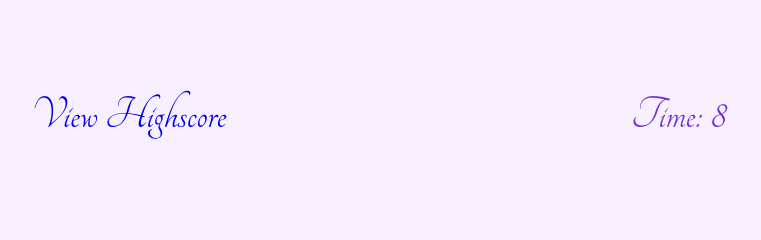
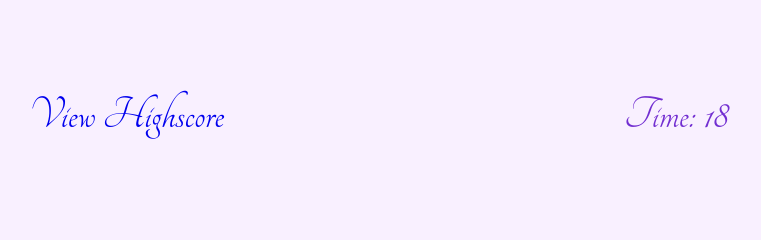
Before and after one commit to julie0327/popquiz, a plain HTML site: page index.html in a window 1280 px wide. Both pictures are taken after a click on the button "Start". Shown: the top 240 px of the page, 262-1023 px from the left. Drawn offline with nearby package versions, Linux system fonts and the light colour scheme.

Commit message:
adding deduction of time

```diff
--- a/index.html
+++ b/index.html
@@ -16,7 +16,7 @@
     <div class="container">
         <header>
             <span><a href="./highscore.html">View Highscore</a></span>
-            <span class="countdonw_time">Time:10</span>
+            <span class="countdonw_time">Time:20</span>
         </header>
 
         <main>
--- a/script.js
+++ b/script.js
@@ -44,21 +44,26 @@ function checkAnswer(btn, num) {
     console.log(score);
     return correctAnswer();
   } else {
+    secondnNumber = secondnNumber - 3
+    if (secondnNumber<=0) {
+      window.location.href='./gameover.html'
+    }
+    console.log(secondnNumber);
     return incorrectAnswer();
   }
 }
 
-let num = 10;
+let secondnNumber = 20;
 let start_countdown;
 function count_down() {
   console.log("start counting down");
   start_countdown = setInterval(function () {
-    num--;
-    if (num === 0) {
+    secondnNumber--;
+    if (secondnNumber === 0) {
       localStorage.setItem("score", score);
       window.location.href = "./gameover.html";
     }
-    countdonw_time.innerText = `Time: ${num}`;
+    countdonw_time.innerText = `Time: ${secondnNumber}`;
   }, 1000);
 }
 btn_start.addEventListener("click", function () {
```
